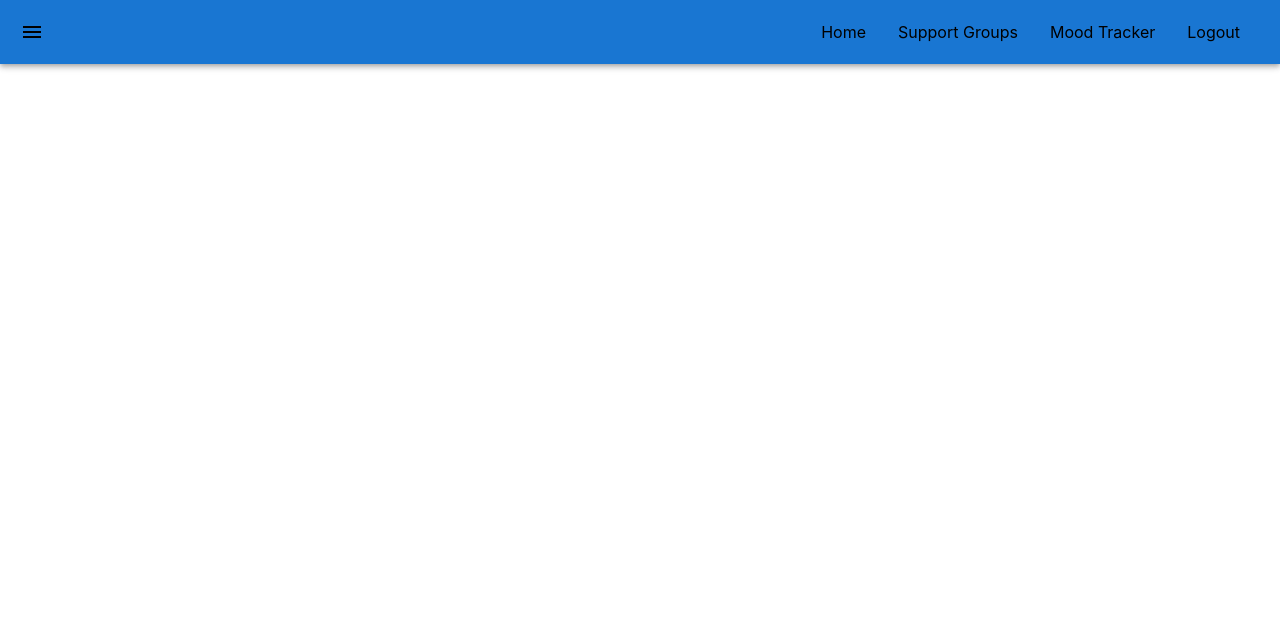
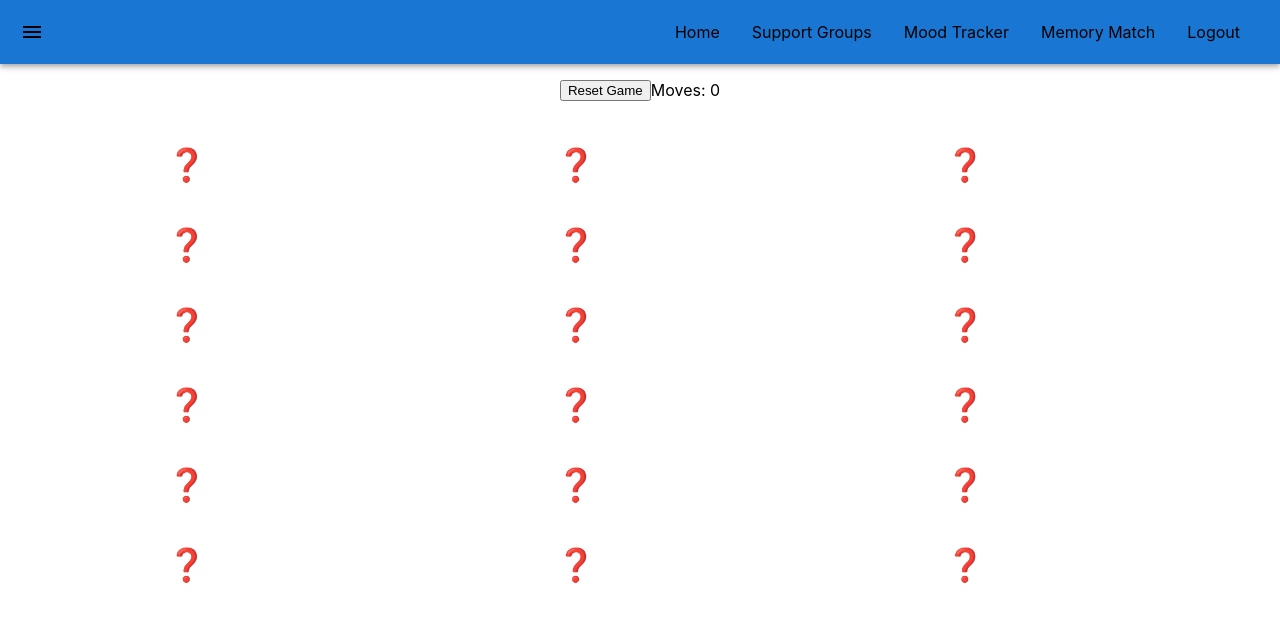
Before and after one commit to hppanpaliya/MindfulMe, a React (Create React App) app: page /memory-match in a window 1280 px wide. Shown: the top 622 px of the page. Built offline with nearby package versions, Linux system fonts and the light colour scheme; no server answers; sample sign-in values are in the browser's storage.

Commit message:
MemoryMatchGame

```diff
--- a/src/App.js
+++ b/src/App.js
@@ -18,6 +18,7 @@ import React, { useEffect } from "react";
 import { getAuth } from "firebase/auth";
 import NavBar from "./components/Navbar";
 import PrivateRoute from "./components/PrivateRoute";
+import MemoryMatch from "./components/MemoryMatch";
 
 function App() {
   const auth = useSelector((state) => state.auth);
@@ -44,7 +45,7 @@ function App() {
         <Route path="/login" Component={Login} />
         <Route path="/logout" Component={Logout} />
         <Route path="/join" Component={Join} />
-
+        <Route path="/memory-match" Component={MemoryMatch} />
         <Route path="/" element={<PrivateRoute />}>
           <Route path="/mood-tracker" Component={MoodTracker} />
           <Route path="/support-groups" Component={SupportGroups} />
--- /dev/null
+++ b/src/components/MemoryMatch/MemoryMatch.css
@@ -0,0 +1,53 @@
+.memory-match-container {
+    display: flex;
+    flex-direction: column;
+    justify-content: center;
+    align-items: center;
+    height: 100vh;
+    position: relative;
+    top: 0;
+    left: 0;
+    right: 0;
+  }
+
+  .memory-match-header {
+    display: flex;
+    justify-content: center;
+    align-items: center;
+    margin-bottom: 1rem;
+    position: relative;
+    top: 0;
+    left: 0;
+    right: 0;
+  }
+
+
+  .memory-match-grid {
+    display: grid;
+    grid-template-columns: repeat(3, 1fr);
+    gap: 1rem;
+    max-width: 90vw;
+  }
+  .memory-match-card {
+    display: flex;
+    justify-content: center;
+    align-items: center;
+    font-size: 2rem;
+    height: 4rem;
+    border-radius: 0.5rem;
+    background-color: #fff;
+    cursor: pointer;
+    transition: all 0.3s ease-in-out;
+  }
+
+  .memory-match-card:hover {
+    background-color: #f1f1f1;
+  }
+
+  .memory-match-card.selected {
+    background-color: #a1c4fd;
+  }
+
+  .memory-match-card.matched {
+    background-color: #b2fefa;
+  }
--- /dev/null
+++ b/src/components/MemoryMatch/index.js
@@ -0,0 +1,73 @@
+import React, { useState, useEffect } from "react";
+import "./MemoryMatch.css";
+
+const cardValues = ["🐶", "🐱", "🐻",  "🐼", "🦊", "🐯", "🐷", "🐰", "🐸"];
+
+const MemoryMatch = () => {
+  const [cards, setCards] = useState([]);
+  const [selected, setSelected] = useState([]);
+  const [matched, setMatched] = useState([0]);
+  const [moves, setMoves] = useState(0);
+
+  useEffect(() => {
+    shuffleCards();
+  }, []);
+
+  useEffect(() => {
+    if (matched.length === cards.length) {
+      alert(`Game over! You made ${moves} moves.`);
+    }
+  }, [matched, cards, moves]);
+
+  const shuffleCards = () => {
+    const shuffled = cardValues
+      .concat(cardValues)
+      .sort(() => Math.random() - 0.5);
+    setCards(shuffled);
+    setSelected([]);
+    setMatched([]);
+    setMoves(0);
+  };
+
+  const selectCard = (index) => {
+    if (selected.length === 2) {
+      return;
+    }
+    setSelected([...selected, index]);
+    if (selected.length === 1) {
+      setMoves(moves + 1);
+      if (cards[selected[0]] === cards[index]) {
+        setMatched([...matched, selected[0], index]);
+        setSelected([]);
+      } else {
+        setTimeout(() => {
+          setSelected([]);
+        }, 1000);
+      }
+    }
+  };
+
+  return (
+    <div>
+      <div className="memory-match-header">
+        <button onClick={shuffleCards}>Reset Game</button>
+        <p>Moves: {moves}</p>
+      </div>
+      <div className="memory-match-grid">
+        {cards.map((card, index) => (
+          <div
+            key={index}
+            onClick={() => selectCard(index)}
+            className={`memory-match-card ${
+              matched.includes(index) ? "matched" : ""
+            } ${selected.includes(index) ? "selected" : ""}`}
+          >
+            {matched.includes(index) || selected.includes(index) ? card : "❓"}
+          </div>
+        ))}
+      </div>
+    </div>
+  );
+};
+
+export default MemoryMatch;
--- a/src/components/Navbar.js
+++ b/src/components/Navbar.js
@@ -11,12 +11,40 @@ const NavLink = styled(Link)({
   margin: "0 16px",
 });
 
+const links = {
+  guest: [
+    { path: "/", text: "Home" },
+    { path: "/memory-match", text: "Memory Match" },
+    { path: "/login", text: "Login" },
+    { path: "/join", text: "Join" },
+  ],
+  user: [
+    { path: "/", text: "Home" },
+    { path: "/support-groups", text: "Support Groups" },
+    { path: "/mood-tracker", text: "Mood Tracker" },
+    { path: "/memory-match", text: "Memory Match" },
+    { path: "/logout", text: "Logout" },
+  ],
+};
+
 const NavBar = () => {
   const { user } = useSelector((state) => state.auth);
   const [isOpen, setIsOpen] = useState(false);
 
   const toggleDrawer = () => {
     setIsOpen(!isOpen);
+  };
+
+  const renderLinks = (links) => {
+    return (
+      <>
+        {links.map((link) => (
+          <NavLink key={link.path} to={link.path}>
+            {link.text}
+          </NavLink>
+        ))}
+      </>
+    );
   };
 
   return (
@@ -26,52 +54,12 @@ const NavBar = () => {
           <MenuIcon />
         </IconButton>
         <div style={{ flexGrow: 1 }} />
-        {!user ? (
-          <>
-            <NavLink to="/">Home</NavLink>
-            <NavLink to="/login">Login</NavLink>
-            <NavLink to="/join">Join</NavLink>
-          </>
-        ) : (
-          <>
-              <NavLink to="/">Home</NavLink>
-              <NavLink to="/support-groups">Support Groups</NavLink>
-            <NavLink to="/mood-tracker">Mood Tracker</NavLink>
-            <NavLink to="/logout">Logout</NavLink>
-          </>
-        )}
+        {user ? renderLinks(links.user) : renderLinks(links.guest)}
       </Toolbar>
       <Drawer anchor="left" open={isOpen} onClose={toggleDrawer} sx={{ background: "lightgrey" }}>
         <div onClick={toggleDrawer}>
           <List>
-            <ListItem key="home">
-              <NavLink to="/">Home</NavLink>
-            </ListItem>
-            {!user ? (
-              <>
-                <ListItem key="home">
-                  <NavLink to="/">Home</NavLink>
-                </ListItem>
-                <ListItem key="login">
-                  <NavLink to="/login">Login</NavLink>
-                </ListItem>
-                <ListItem key="join">
-                  <NavLink to="/join">Join</NavLink>
-                </ListItem>
-              </>
-            ) : (
-              <>
-                <ListItem key="home">
-                  <NavLink to="/">Home</NavLink>
-                </ListItem>
-                <ListItem key="mood-tracker">
-                  <NavLink to="/mood-tracker">Mood Tracker</NavLink>
-                </ListItem>
-                <ListItem key="logout">
-                  <NavLink to="/logout">Logout</NavLink>
-                </ListItem>
-              </>
-            )}
+            {user ? renderLinks(links.user) : renderLinks(links.guest)}
           </List>
         </div>
       </Drawer>
```
